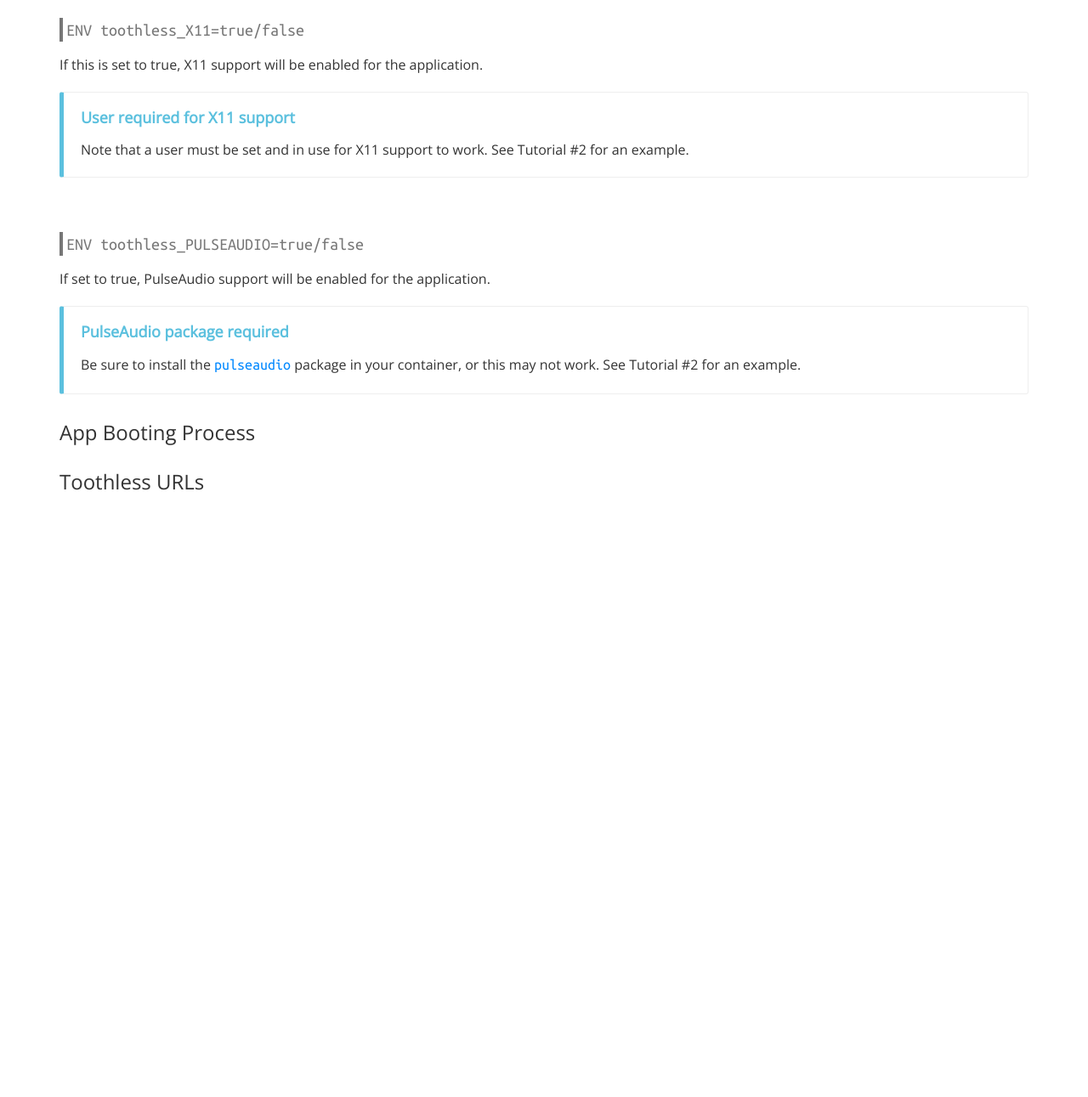
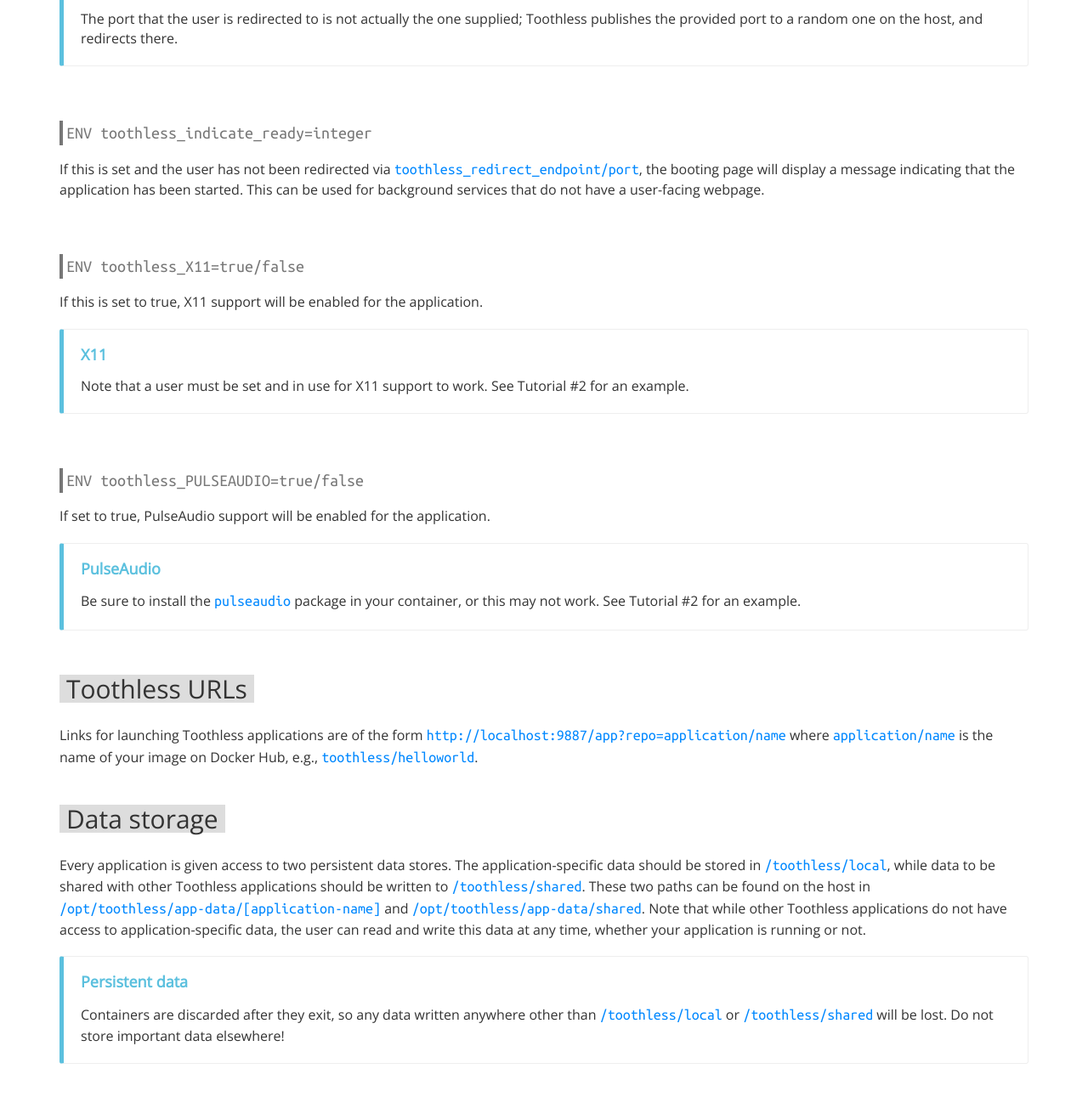
Before and after one commit to wwwtyro/toothless.rocks, a Jekyll site: the page built from dev-docs.html, in a window 1280 px wide and 1400 px high, scrolled down 6631 px. Shown: the top 1291 px of the window at 85% size. Built offline with Jekyll 4.4.1, drawn with Linux system fonts in a browser that asks for light colours; nearby versions of some CDN libraries; before the commit the page ends 7349 px from its top, so only the background shows below that; some of the changed text lies outside the part shown.

Commit message:
update toothless.rocks

```diff
--- a/dev-docs.html
+++ b/dev-docs.html
@@ -14,6 +14,13 @@
         margin-top: 96px;
         margin-bottom: 32px;
         border-bottom: 1px solid #aaa;
+    }
+
+    h2 {
+        margin-top: 32px;
+        background-color: #ddd;
+        padding: 0px 8px;
+        display: inline-block;
     }
 
     h3 {
@@ -185,9 +192,22 @@
             <a href="http://localhost:9887/app?repo=toothless/helloworld" target="_blank">
                 http://localhost:9887/app?repo=toothless/helloworld</a>.
             Clicking this link will redirect the user to the Toothless server on their host, which will take over the launch
-            of the application. See the application booting section for details on how that works.</p>
+            of the application.</p>
 
             <img src="img/hello-world.png" class="img-responsive img50p center-block mtop32">
+
+            <div class="bs-callout bs-callout-info">
+                <h4>Application updates</h4>
+                <p>If an application has no running instances when it is launched, Toothless will always try to
+                    pull the application image before launching it. This is done so that if you need to change the
+                    structure of stored data from one version of your application to the next, you will not need to
+                    be concerned that an incompatible instance is simultaneously accessing that data.</p>
+            </div>
+
+            <div class="bs-callout bs-callout-info">
+                <h4>Application updates</h4>
+                <p>Toothless will always pull the <code>:latest</code> version of your image. Versioning is not yet supported.</p>
+            </div>
 
             <!-- TUTORIAL 2 -->
             <h1>Tutorial #2: Firefox with X11 and PulseAudio support</h1>
@@ -261,9 +281,9 @@
 
             <h1>Reference</h1>
 
-            <h3>Dockerfile</h3>
+            <h2>Dockerfile</h2>
 
-            <div class="env">ENV toothless=true</div>
+            <div class="env" style="margin-top:32px">ENV toothless=true</div>
 
             <p>
                 Indicates that this application is a Toothless app. Toothless will not launch images that do
@@ -335,7 +355,7 @@
             </p>
 
             <div class="bs-callout bs-callout-info">
-                <h4>User required for X11 support</h4>
+                <h4>X11</h4>
                 <p>
                     Note that a user must be set and in use for X11 support to work. See Tutorial #2 for an example.
                 </p>
@@ -347,16 +367,34 @@
             </p>
 
             <div class="bs-callout bs-callout-info">
-                <h4>PulseAudio package required</h4>
+                <h4>PulseAudio</h4>
                 <p>
                     Be sure to install the <code>pulseaudio</code> package in your container, or this may not work.
                     See Tutorial #2 for an example.
                 </p>
             </div>
 
-            <h3>App Booting Process</h3>
+            <h2>Toothless URLs</h2>
 
-            <h3>Toothless URLs</h3>
+            <p>Links for launching Toothless applications are of the form <code>http://localhost:9887/app?repo=application/name</code>
+                where <code>application/name</code> is the name of your image on Docker Hub, e.g., <code>toothless/helloworld</code>.
+
+            <h2>Data storage</h2>
+            <p>Every application is given access to two persistent data stores. The application-specific data should be
+                stored in <code>/toothless/local</code>, while data to be shared with other Toothless applications should
+                be written to <code>/toothless/shared</code>. These two paths can be found on the host in
+                <code>/opt/toothless/app-data/[application-name]</code> and <code>/opt/toothless/app-data/shared</code>.
+                Note that while other Toothless applications do not have access to application-specific data, the user
+                can read and write this data at any time, whether your application is running or not.</p>
+
+            <div class="bs-callout bs-callout-info">
+                <h4>Persistent data</h4>
+                <p>
+                    Containers are discarded after they exit, so any data written anywhere other than <code>/toothless/local</code>
+                    or <code>/toothless/shared</code> will be lost. Do not store important data elsewhere!
+                </p>
+            </div>
+
 
         </div>
 
--- a/user-docs.html
+++ b/user-docs.html
@@ -14,11 +14,10 @@
         margin-top: 96px;
         margin-bottom: 32px;
         border-bottom: 1px solid #aaa;
-        /*font-weight: bold;*/
     }
 
-    h3 {
-        /*font-weight: bold;*/
+    code {
+        font-size: 18px;
     }
 
     p {
```
